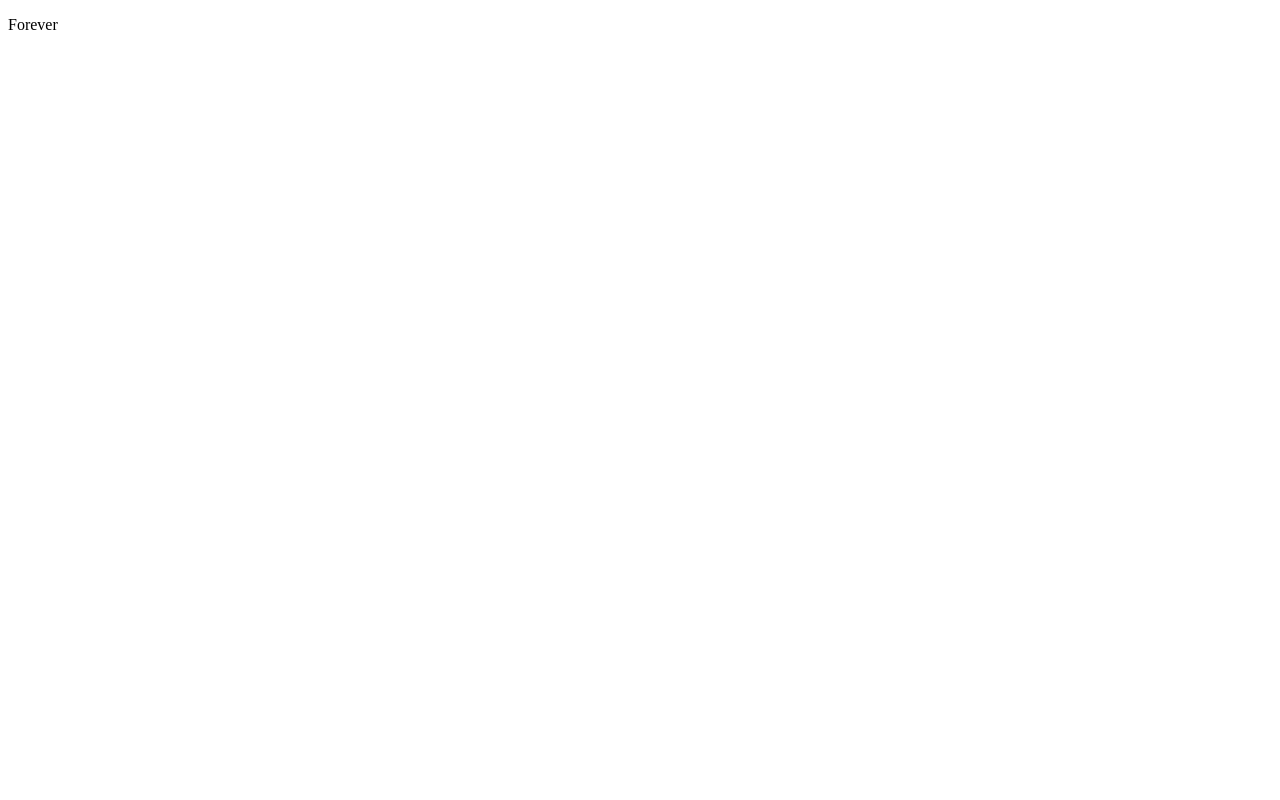
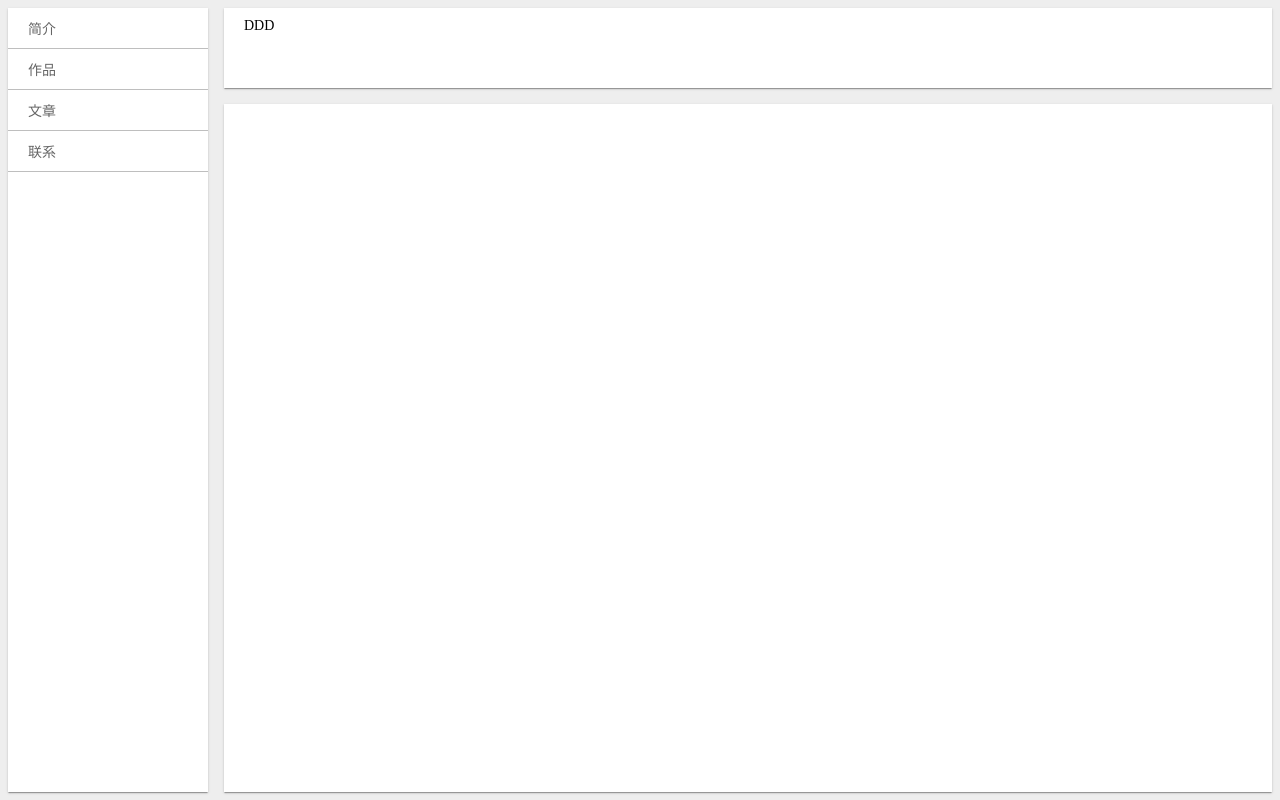
Before and after one commit to Forever929/wuuuuhuuu, a plain HTML site: page index.html in a window 1280 px wide. Drawn offline with Linux system fonts and the light colour scheme.

Commit message:
Simple page layout

```diff
--- a/index.html
+++ b/index.html
@@ -4,9 +4,72 @@
     <meta charset="UTF-8" />
     <meta http-equiv="X-UA-Compatible" content="IE=edge" />
     <meta name="viewport" content="width=device-width, initial-scale=1.0" />
-    <title>Document</title>
+    <title>Forever</title>
+    <style>
+      body {
+        margin: 0;
+        height: 100vh;
+        background-color: #eee;
+      }
+      /* * {
+        border: 1px solid black;
+      } */
+    .flex{
+        display: flex;
+    }
+    .white{
+        background-color: white;
+        margin: 8px;
+    }
+    .flexMain{
+        flex:1;
+    }
+    .column{
+        flex-direction: column;
+    }
+    .shadow{
+        box-shadow: rgb(0 0 0 /20%)0px 2px 1px -1px,
+        rgb(0 0 0 /14%) 0px 1px 1px 0px,rgb(0 0 0 /12%) 0px 1px 3px 0px;
+
+    }
+    .navigation{
+        padding: 10px 20px;
+        border-bottom: 1px solid rgb(190, 190, 190);
+        font-size: 14px;
+        color: #666;
+    }
+    .headerbar{
+        padding: 10px 20px;
+        font-size: 14px;
+        color: black;
+    }
+    @media(max-width:600px) {
+        .sidebar{
+            display: none;
+        }
+    }
+    </style>
   </head>
-  <body>
-    <p class="a">Forever</p>
+  <body class="flex">
+    <!-- 侧边栏 -->
+    <div style="width: 200px;z-index: 2; " class="white shadow sidebar">
+        <!-- 导航栏 -->
+        <div class="flexMain">
+            <div class="navigation">简介</div>
+            <div class="navigation">作品</div>
+            <div class="navigation">文章</div>
+            <div class="navigation">联系</div>
+        </div>
+    </div>
+    <!-- 主区域 -->
+    <div class="flex flexMain column">
+        <!-- 头部栏 -->
+        <div style="height: 60px;z-index: 1;" class="white shadow headerbar">
+        <div class="headerBar">DDD</div>
+    </div>
+        <!-- 内容区 -->
+        <div style="overflow: auto"class="flex flexMain white shadow">
+
+    </div>
   </body>
 </html>
```
